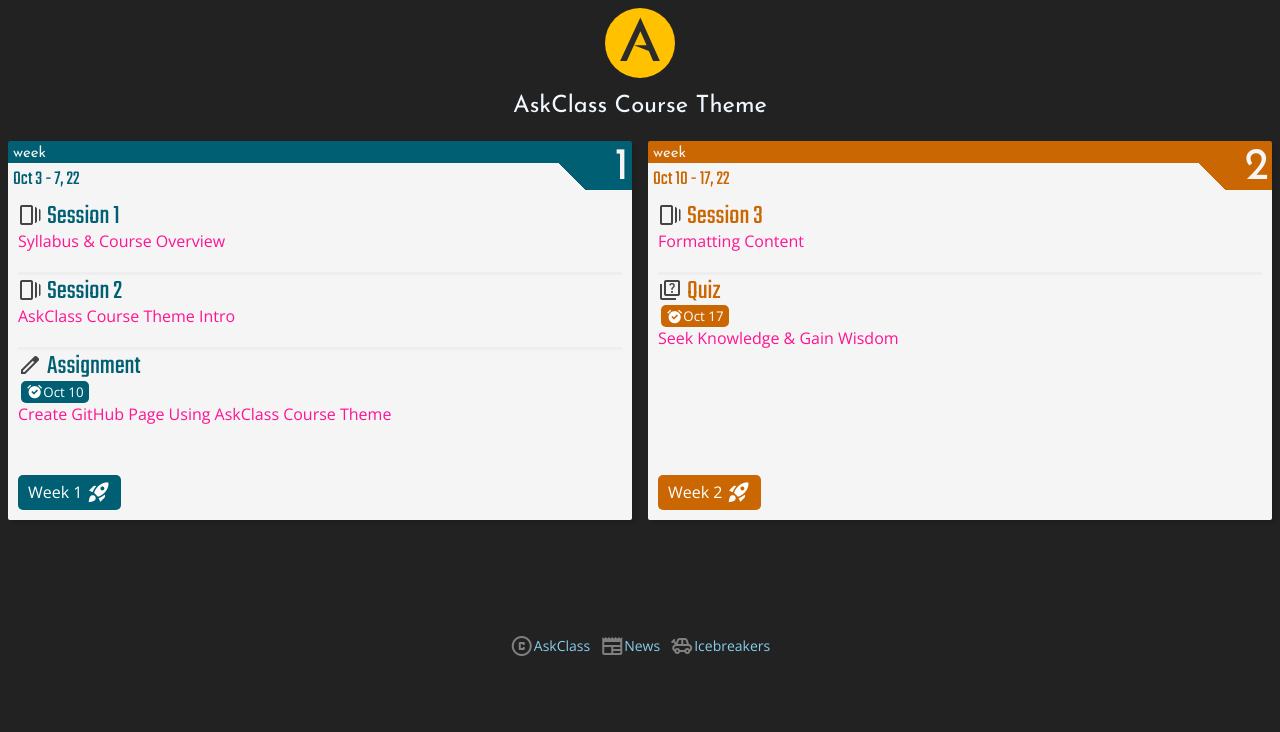
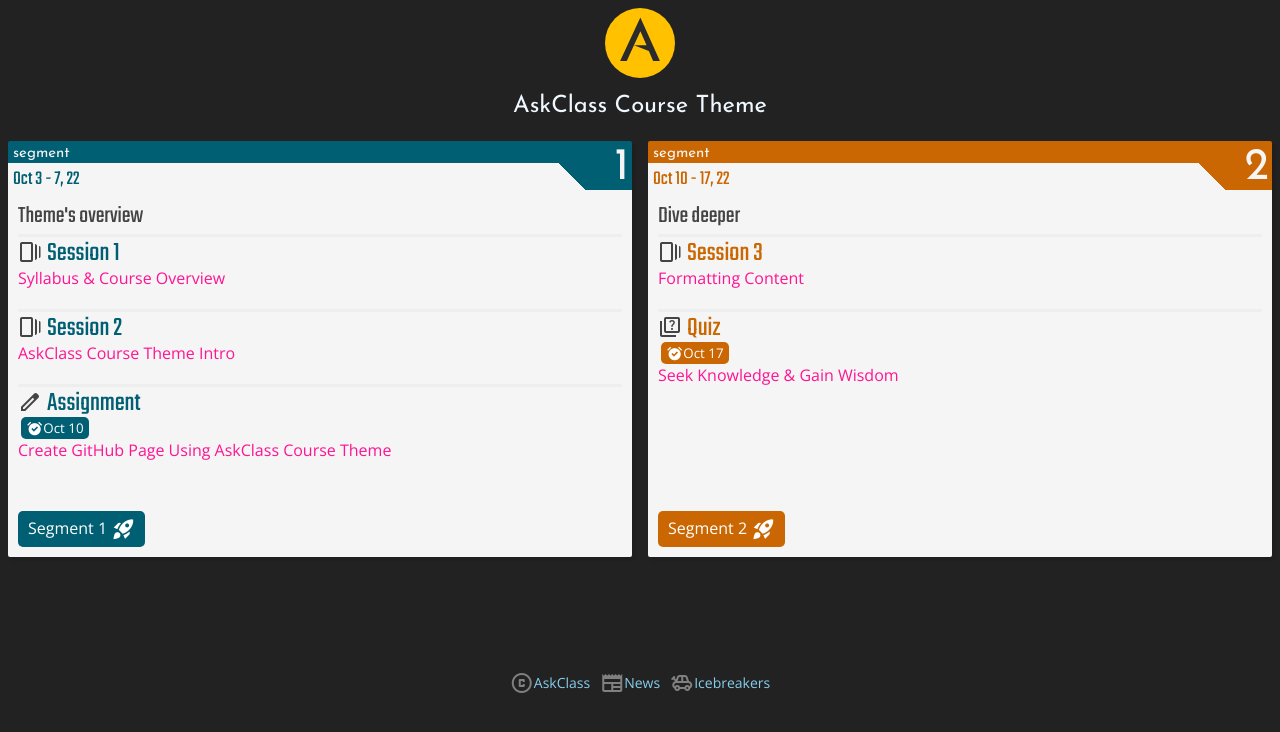
Before and after one commit to beAuthentic/askclass-course-theme, a Jekyll site: the page built from index.html, in a window 1280 px wide. Shown: the top 732 px of the page. Built offline with Jekyll 4.4.1, drawn with Linux system fonts in a browser that asks for light colours.

Commit message:
feat(segment): Add `desc` field to syllabus. Change field names

```diff
--- a/_data/syllabus.yml
+++ b/_data/syllabus.yml
@@ -1,6 +1,7 @@
 week-01:
-  title: 'Week 1'
-  segment: ['week', 1]
+  title: 'Segment 1'
+  desc: "Theme's overview"
+  segment: ['segment', 1]
   begin: 2022-10-03
   end: 2022-10-07
   theme: c1
@@ -10,8 +11,9 @@
     - assignment-01
 
 week-02:
-  title: "Week 2"
-  segment: ['week', 2]
+  title: "Segment 2"
+  desc: "Dive deeper"
+  segment: ['segment', 2]
   begin: 2022-10-10
   end: 2022-10-17
   theme: c3
--- a/_includes/course.html
+++ b/_includes/course.html
@@ -12,6 +12,9 @@
           </a>
         </div>
         <div class="body">
+          {%- if info.desc -%}
+            <h4>{{ info.desc }}</h4>
+          {%- endif -%}
           {%- if info.image -%}
             <img src="/assets/loading.svg" data="{{ info.thumb | default: info.image }}" alt="{{ info.title }}" />
           {%- endif -%}
--- a/_sass/_tab.scss
+++ b/_sass/_tab.scss
@@ -84,6 +84,10 @@
     margin-top: 10px;
     line-height: 2.4rem;
   }
+  h4 {
+    color: inherit;
+    margin: 5px 0;
+  }
   .item:not(:first-child) {
     border-top: 3px outset;
   }
```
